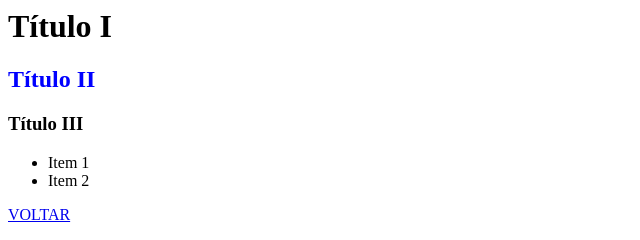
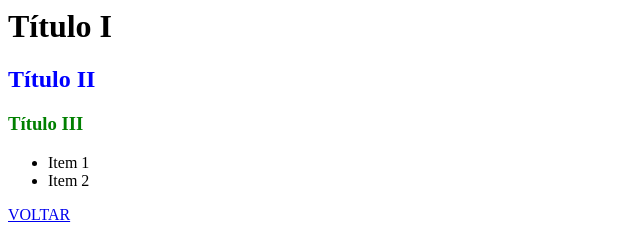
Before and after one commit to felipex/hugo-test, a plain HTML site: page tt.html in a window 1280 px wide. Shown: the top 240 px of the page, 0-640 px from the left. Drawn offline with Linux system fonts and the light colour scheme.

Commit message:
ova atualizaao

```diff
--- a/tt.html
+++ b/tt.html
@@ -5,7 +5,7 @@
     <body>
 <h1>Título I</h1>
 <h2 style="color: blue">Título II</h2>
-<h3>Título III</h3>
+<h3 style="color: green">Título III</h3>
 
     <ul>
       <li>Item 1</li>
```
